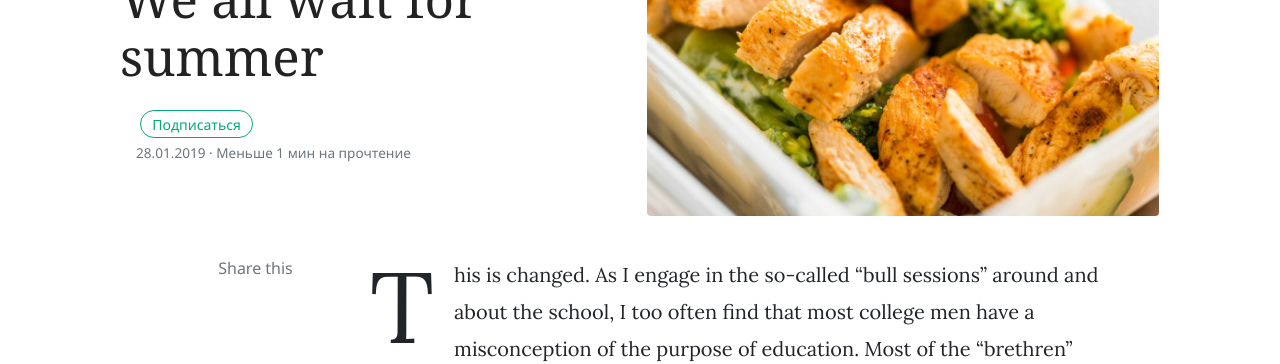
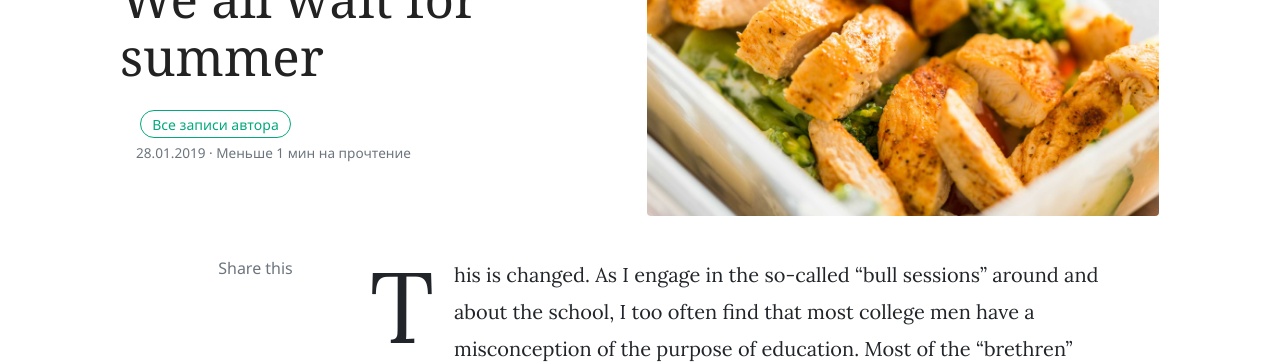
Before and after one commit to DaniilChizhevskii/Coding-Ti.me, a Jekyll site: the page built from _posts/2019-01-28-we-all-wait-for-summer.md, in a window 1280 px wide and 900 px high. Shown: the part 225-589 px from the top of the window. Built offline with Jekyll 4.4.1, drawn with Linux system fonts in a browser that asks for light colours; nearby versions of some CDN libraries; comment, search, counter and statistics services are not loaded.

Commit message:
Update post.html

```diff
--- a/_layouts/post.html
+++ b/_layouts/post.html
@@ -19,7 +19,7 @@ layout: default
                         {% if author.avatar %}
                         <img class="rounded-circle" src="{{site.baseurl}}/{{author.avatar}}" alt="{{author.name}}" width="70"/>
                         {% endif %}
-						<small class="ml-3"> {{ author.name }} <span><a target="_blank" href="{{ author.twitter }}" class="btn btn-outline-success btn-sm btn-round ml-1">Подписаться</a></span>
+						<small class="ml-3"> {{ author.name }} <span><a target="_blank" href="{{site.baseurl}}/author-{{ author[1].name | slugify }}" class="btn btn-outline-success btn-sm btn-round ml-1">Все записи автора</a></span>
                             <span class="text-muted d-block mt-1">{{ page.date | date: '%d.%m.%Y' }} · {% include meta-read-time.html %}</span>
 						</small>
 					</div>
```
